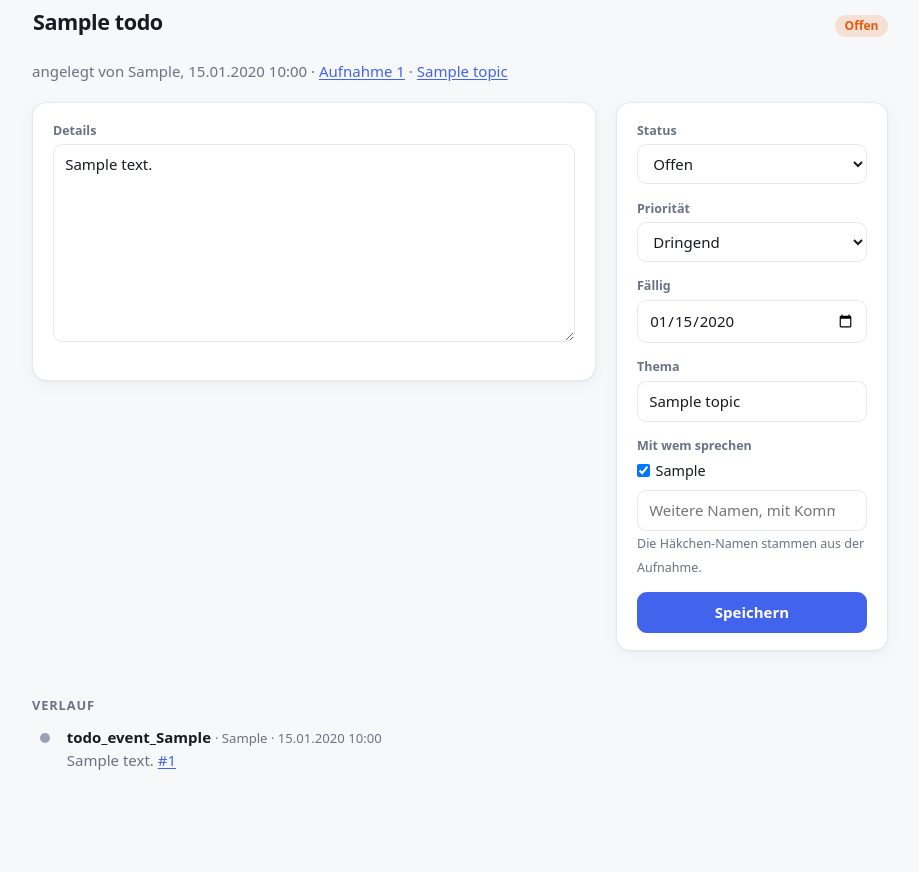
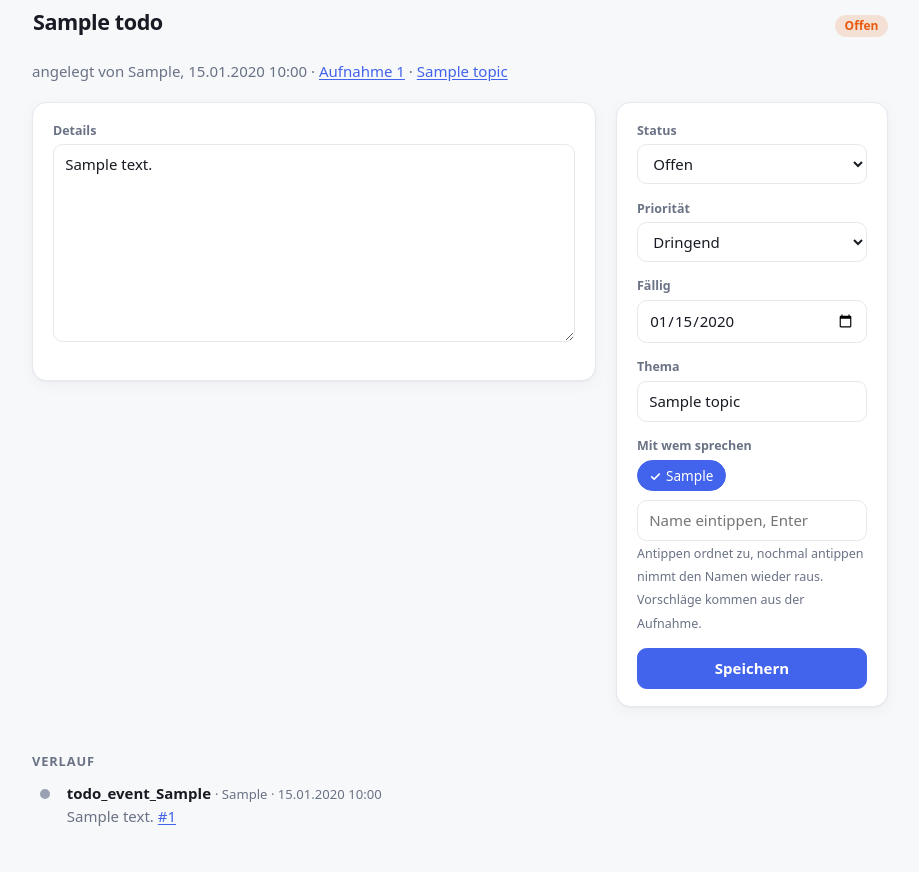
Before and after one commit to stpn108/voice-vault, a FastAPI app: page /todos/1 in a window 1280 px wide. Shown: the part 108-980 px from the top of the page, without its empty margins (180-1099 px from the left). Before the commit the page ends 878 px from the top, so only its background shows below. Run offline with FastAPI, Linux system fonts and the light colour scheme; tables that the repository leaves empty hold one stand-in row (values such as "Sample post").

Commit message:
Pick the people of a task as tags that save on every tap (D-031)
Co-Authored-By: Claude Opus 5.5 <noreply@anthropic.com>
Claude-Session: https://claude.ai/code/session_01Bz4ovkV9KmFDat93YnSYXk

```diff
--- /dev/null
+++ b/app/static/people.js
@@ -0,0 +1,58 @@
+// People on a task as tags (D-031): a tap adds or takes off a name and saves at once.
+// Without JavaScript the tags are plain checkboxes saved with the form.
+(function () {
+  "use strict";
+  var box = document.querySelector("[data-people-url]");
+  if (!box) { return; }
+  var form = box.closest("form");
+  var input = form.querySelector("input[name=people_more]");
+
+  function save() {
+    var data = new FormData();
+    data.set("csrf", form.querySelector("input[name=csrf]").value);
+    box.querySelectorAll("input:checked").forEach(function (el) { data.append("people", el.value); });
+    return fetch(box.getAttribute("data-people-url"), {
+      method: "POST", body: data, credentials: "same-origin", headers: { "Accept": "application/json" }
+    }).then(function (response) {
+      if (!response.ok) { throw new Error("HTTP " + response.status); }
+      return response.json();
+    });
+  }
+
+  function find(name) {
+    var wanted = name.toLowerCase();
+    var found = null;
+    box.querySelectorAll("input").forEach(function (el) { if (el.value.toLowerCase() === wanted) { found = el; } });
+    return found;
+  }
+
+  function addTag(name) {
+    var label = document.createElement("label");
+    label.className = "tag";
+    var checkbox = document.createElement("input");
+    checkbox.type = "checkbox"; checkbox.name = "people"; checkbox.value = name; checkbox.checked = true;
+    var text = document.createElement("span");
+    text.textContent = name;
+    label.appendChild(checkbox); label.appendChild(text);
+    box.appendChild(label);
+  }
+
+  box.addEventListener("change", function (event) {
+    var checkbox = event.target;
+    save().catch(function () { checkbox.checked = !checkbox.checked; });
+  });
+
+  input.addEventListener("keydown", function (event) {
+    if (event.key !== "Enter" && event.key !== ",") { return; }
+    event.preventDefault();
+    var names = input.value.split(",").map(function (s) { return s.trim().replace(/\s+/g, " "); })
+      .filter(function (s) { return s; });
+    if (!names.length) { return; }
+    names.forEach(function (name) {
+      var existing = find(name);
+      if (existing) { existing.checked = true; } else { addTag(name); }
+    });
+    input.value = "";
+    save().catch(function () { window.location.reload(); });
+  });
+})();
--- a/app/strings.py
+++ b/app/strings.py
@@ -159,8 +159,9 @@ TEXTS = {
     "todo_event_started": {"de": "begonnen", "en": "started"},
     "ui_person": {"de": "Person", "en": "Person"},
     "ui_people": {"de": "Mit wem sprechen", "en": "Talk to"},
-    "ui_people_more": {"de": "Weitere Namen, mit Komma getrennt", "en": "More names, separated by commas"},
-    "ui_people_from_recording": {"de": "Die Häkchen-Namen stammen aus der Aufnahme.", "en": "The names to tick come from the recording."},
+    "ui_people_more": {"de": "Name eintippen, Enter", "en": "Type a name, press Enter"},
+    "ui_people_help": {"de": "Antippen ordnet zu, nochmal antippen nimmt den Namen wieder raus. Vorschläge kommen aus der Aufnahme.",
+                       "en": "Tap to add, tap again to take the name off. Suggestions come from the recording."},
     "ui_wip": {"de": "In Arbeit", "en": "In progress"},
     "ui_wip_question": {"de": "Wie steht's damit?", "en": "How are these going?"},
     "ui_wip_done": {"de": "Erledigt", "en": "Done"},
--- a/app/templates/base.html
+++ b/app/templates/base.html
@@ -168,9 +168,17 @@
     color: var(--text); background: var(--hover); border: 1px solid var(--line); text-decoration: none; }
   a.person::before { content: ""; width: .45rem; height: .45rem; border-radius: 50%; background: var(--muted); }
   a.person:hover { border-color: var(--accent); color: var(--accent); }
-  .people-pick { display: flex; flex-wrap: wrap; gap: .35rem .8rem; margin: .2rem 0 .5rem; font-size: .9rem; }
-  .people-pick label { display: inline-flex; gap: .35rem; align-items: center; cursor: pointer; white-space: nowrap; }
-  .people-pick input[type=checkbox] { width: auto; margin: 0; padding: 0; }
+  .tags { display: flex; flex-wrap: wrap; gap: .4rem; margin: .25rem 0 .55rem; }
+  .tag { position: relative; cursor: pointer; }
+  .tag input { position: absolute; opacity: 0; width: 1px; height: 1px; pointer-events: none; }
+  .tag span { display: inline-flex; align-items: center; gap: .3rem; padding: .25rem .7rem; border-radius: 999px; font-size: .85rem;
+    border: 1px dashed var(--faint); color: var(--muted); background: transparent; white-space: nowrap; transition: background .12s, color .12s; user-select: none; }
+  .tag span::before { content: "+"; font-weight: 600; }
+  .tag:hover span { border-color: var(--accent); color: var(--accent); }
+  .tag input:checked + span { border: 1px solid var(--accent); background: var(--accent); color: #fff; }
+  .tag input:checked + span::before { content: "✓"; }
+  .tag input:checked + span:hover::before { content: "×"; }
+  .tag input:focus-visible + span { outline: 2px solid var(--accent); outline-offset: 2px; }
   .task.leaving { opacity: 0; transform: translateX(10px); transition: opacity .18s ease, transform .18s ease; }
   .toast { position: fixed; left: 50%; bottom: 1.5rem; transform: translateX(-50%); z-index: 20; display: flex; gap: 1rem; align-items: center;
     background: var(--text); color: var(--bg); padding: .6rem .7rem .6rem 1.1rem; border-radius: .7rem; box-shadow: 0 6px 24px rgba(0,0,0,.18); font-weight: 500; }
--- a/app/templates/todo.html
+++ b/app/templates/todo.html
@@ -23,10 +23,10 @@
       <label class="field"><span>{{ t("ui_col_due") }}</span><input type="date" name="due" value="{{ row.due_date.isoformat() if row.due_date else '' }}"></label>
       <label class="field"><span>{{ t("ui_topic") }}</span><input type="text" name="topic" value="{{ row.topic or '' }}" maxlength="120"></label>
       <div class="field"><span>{{ t("ui_people") }}</span>
-        {% if candidates %}<div class="people-pick">{% for name in candidates %}<label><input type="checkbox" name="people" value="{{ name }}" {% if name in row.people %}checked{% endif %}>{{ name }}</label>{% endfor %}</div>{% endif %}
+        <div class="tags" data-people-url="/todos/{{ row.id }}/people">{% for name in candidates %}<label class="tag"><input type="checkbox" name="people" value="{{ name }}" {% if name in row.people %}checked{% endif %}><span>{{ name }}</span></label>{% endfor %}</div>
         <input type="text" name="people_more" list="known-people" maxlength="400" placeholder="{{ t('ui_people_more') }}" aria-label="{{ t('ui_people_more') }}">
         <datalist id="known-people">{% for name in known %}<option value="{{ name }}">{% endfor %}</datalist>
-        {% if speakers %}<small class="muted">{{ t("ui_people_from_recording") }}</small>{% endif %}
+        <small class="muted">{{ t("ui_people_help") }}</small>
       </div>
       <button class="primary" type="submit" style="width:100%;justify-content:center">{{ t("ui_save") }}</button>
     </div>
@@ -45,4 +45,5 @@
   </li>
   {% endfor %}
 </ul>
+<script src="/static/people.js" defer></script>
 {% endblock %}
--- a/app/webapp.py
+++ b/app/webapp.py
@@ -325,6 +325,22 @@ def todo_edit(request: Request, todo_id: Annotated[int, PathParam(ge=1, le=MAX_I
     return RedirectResponse("/todos" if back == "list" else f"/todos/{todo_id}", status_code=303)
 
 
+@app.post("/todos/{todo_id}/people")
+def todo_people(request: Request, todo_id: Annotated[int, PathParam(ge=1, le=MAX_ID)], people: list[str] = Form([]),
+                csrf: str = Form(""), session: Session = Depends(get_session)):
+    """Tags on the task page: every tap saves the whole list at once (D-031)."""
+    require_csrf(request, csrf)
+    try:
+        todos.update_todo(session, now_utc(), todo_id, actor="owner", people=people)
+    except todos.TodoError as exc:
+        if "no task" in str(exc):
+            raise HTTPException(status_code=404, detail=str(exc))
+        raise _todo_error(exc)
+    if "application/json" in request.headers.get("accept", ""):
+        return JSONResponse({"ok": True, "people": todos.get_todo(session, now_utc(), todo_id)[0].people})
+    return RedirectResponse(f"/todos/{todo_id}", status_code=303)
+
+
 @app.post("/todos/{todo_id}/status")
 def todo_status(request: Request, todo_id: Annotated[int, PathParam(ge=1, le=MAX_ID)], status: str = Form("", max_length=12), csrf: str = Form(""),
                 back: str = Form("", max_length=20), session: Session = Depends(get_session)):
```
Also changed, not shown: DECISIONS.md (+11 -0 lines), app/tests/test_webapp_todos.py (+29 -0 lines), requirements/REQ-006-daily-todo-routine.md (+1 -1 lines), README.md.
